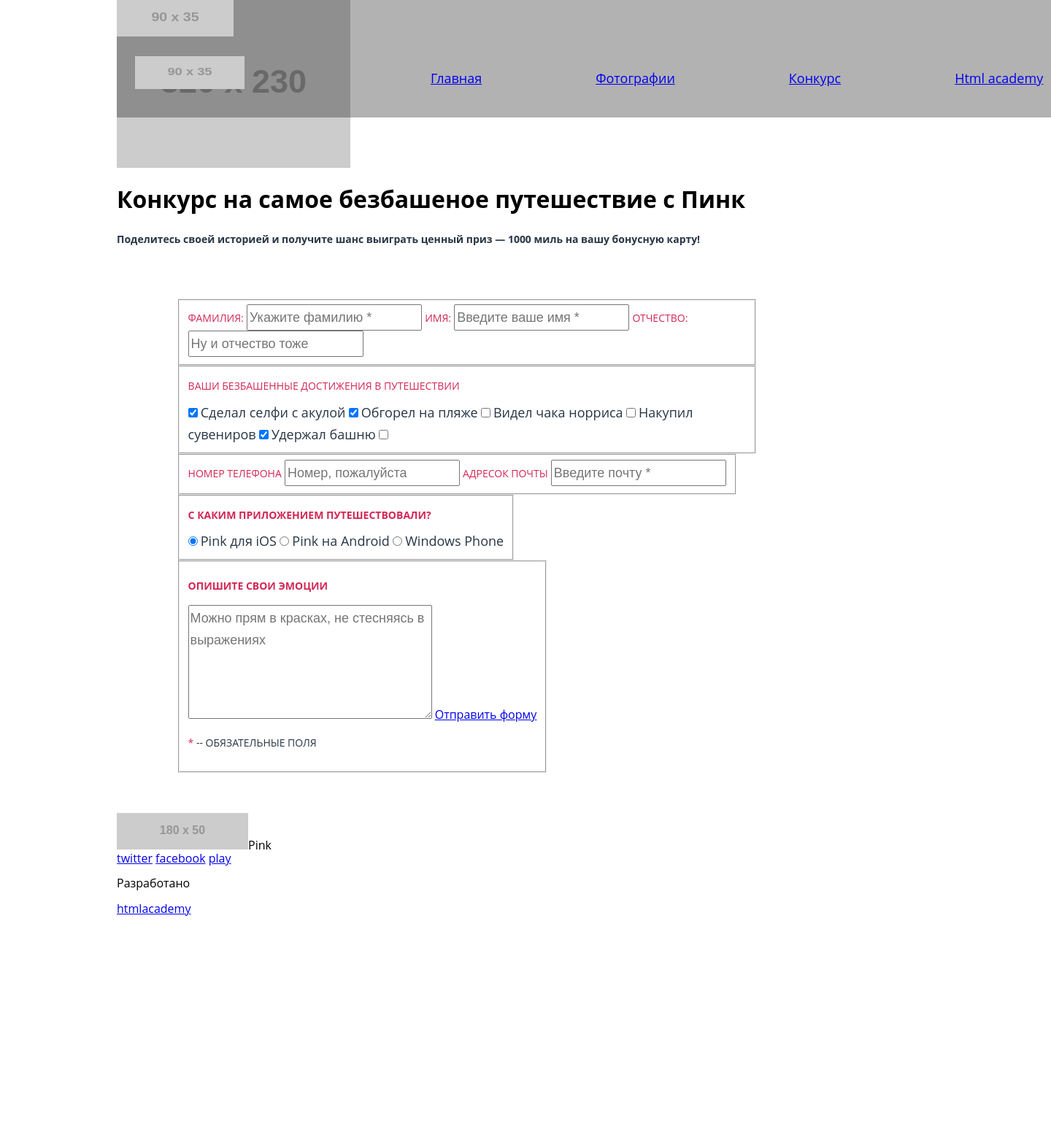
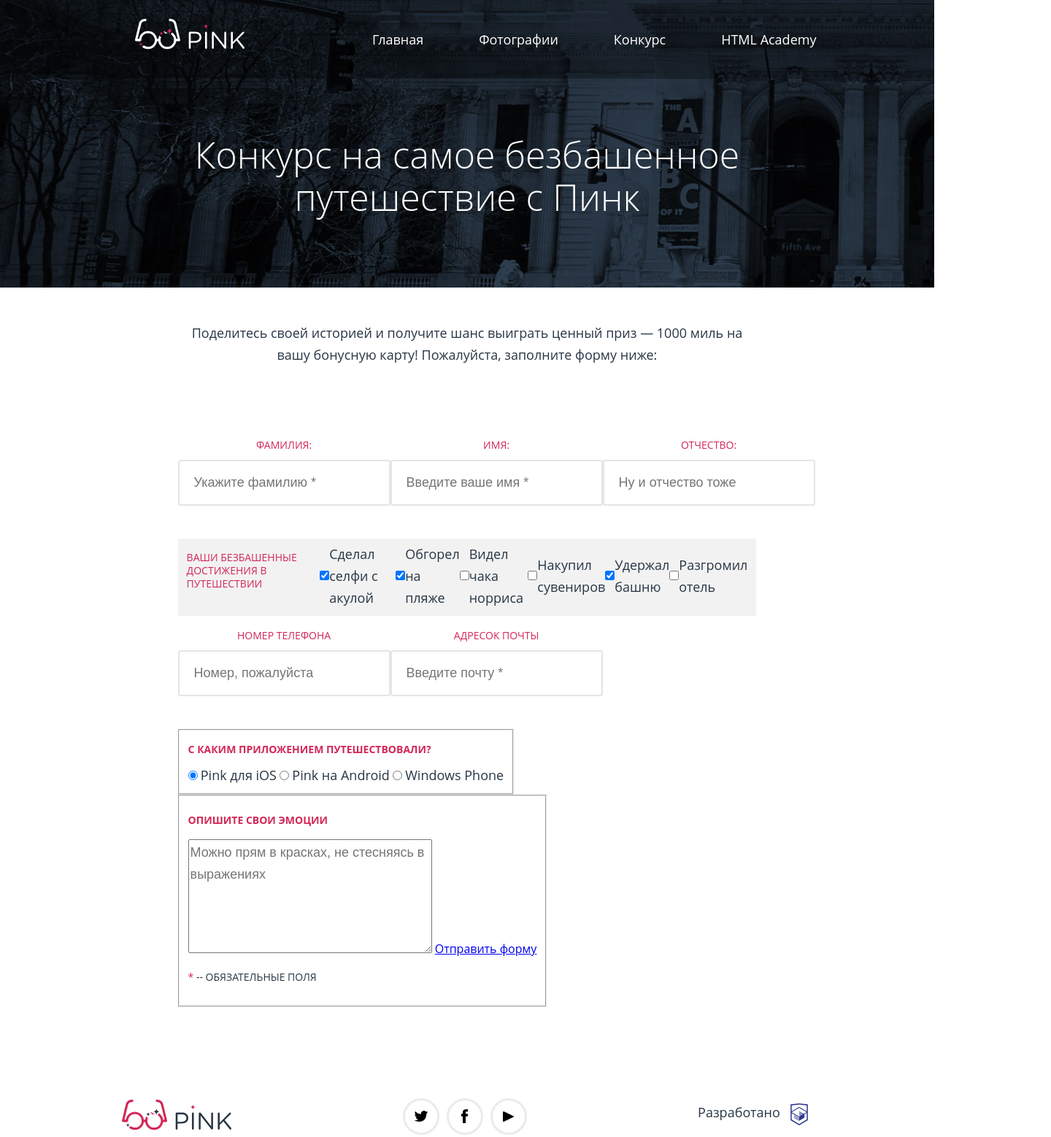
Before and after one commit to psychopathh/196790-pink, a website: page form.html in a window 1280 px wide. Shown: the whole page at 73% size, 1440 px wide, since content can reach past the window. Before the commit the page ends 1256 px from the top, so only its background shows below. Drawn offline with nearby package versions, Linux system fonts and the light colour scheme; files that its build step writes are made by us from their sources; placeholder pictures from the web are drawn by us.

Commit message:
начал делать форму

```diff
--- a/form.html
+++ b/form.html
@@ -7,81 +7,128 @@
   <link rel="stylesheet" href="css/style.css">
 </head>
 <body class="body">
+  <header class="main-header">
     <div class="wrapper">
-    <header class="main-header">
-      <a class="main-header__logo" href="#"><img class="header-logo__img" src="http://placehold.it/90x35" alt="Логотип"></a>
-      <div class="main-header__menu">
-        <a class="main-header__button" href="#"><img class="main-header__img" src="http://placehold.it/90x35" alt="меню"></a>
-      </div>
-      <div class="main-menu">
+      <div class="main-menu main-menu--active">
+        <div class="main-menu__control">
           <div class="main-logo">
-          <a class="main-logo__button" href="#"><img class="main-logo__img" src="http://placehold.it/90x35" alt="Логотип"></a>
+            <a class="main-logo__button" href="index.html">
+            <picture>
+            <source media="(min-width: 960px)" srcset="img/logo-pink-white-desktop.svg">
+            <source media="(min-width: 660px)" srcset="img/logo-pink-white-tablet.svg">
+              <img  class="main-logo__img" src="img/logo-pink-white-mobile.svg" width="75" height="25" alt="logo">
+            </picture>
+            </a>
           </div>
           <div class="main-close">
-          <a class="main-close__button" href="#"><img class="main-close__img" src="http://placehold.it/90x35" alt="крестик"></a>
+            <a class="main-close__button" href="#"><img class="main-close__img" src="img/icon-menu-cross.svg" alt="крестик"></a>
+          </div>
         </div>
         <nav class="main-menu__nav">
           <ul class="main-menu__list">
-            <li class="main-menu__item"><a class="main-menu__item" href="index.html">Главная</a></li>
-            <li class="main-menu__item"><a class="main-menu__item" href="photo.html">Фотографии</a></li>
-            <li class="main-menu__item"><a class="main-menu__item" href="form.html">Конкурс</a></li>
-            <li class="main-menu__item"><a class="main-menu__item" href="#">Html academy</a></li>
+            <li class="main-menu__item"><a class="main-menu__link" href="index.html">Главная</a></li>
+            <li class="main-menu__item"><a class="main-menu__link" href="photo.html">Фотографии</a></li>
+            <li class="main-menu__item"><a class="main-menu__link" href="form.html">Конкурс</a></li>
+            <li class="main-menu__item"><a class="main-menu__link" href="#">HTML Academy</a></li>
           </ul>
         </nav>
+      </div>
+      <div class="main-header__control main-header__control--active">
+        <div class="header-logo">
+          <a class="header-logo__button" href="index.html">
+          <picture>
+            <source media="(min-width: 660px)" srcset="img/logo-pink-white-tablet.svg">
+            <img  class="header-logo__img" src="img/logo-pink-white-mobile.svg" width="75" height="25" alt="logo">
+          </picture>
+          </a>
+        </div>
+        <div class="main-header__menu">
+          <a class="main-header__button" href="#"><img class="main-header__img" src="./img/icon-menu-burger.svg" alt="меню"></a>
+        </div>
+      </div>
     </div>
   </header>
   <main>
     <div class="top-picture">
-        <img class="top-picture__img" src="http://placehold.it/320x230" alt="изображение домов"/>
-        <div class="top-picture__title">
-          <h1 class="top-picture__head">
-            Конкурс на самое безбашеное путешествие с Пинк
+      <div class="wrapper">
+        <div class="top-picture__head">
+          <h1 class="top-picture__text">
+            Конкурс на самое безбашенное путешествие с Пинк
           </h1>
         </div>
       </div>
+    </div>
+    <div class="top-info">
+      <div class="wrapper">
+        <h2 class="top-info__title top-info__title--active">Поделитесь своей историей и получите шанс выиграть ценный приз — 1000 миль на вашу бонусную карту! <span class="top-info__span">Пожалуйста, заполните форму ниже:</span></h2>
+      </div>
+    </div>
     <div class="registration">
-        <h2 class="registration__title">Поделитесь своей историей и получите шанс выиграть ценный приз — 1000 миль на вашу бонусную карту! </h2>
+      <div class="wrapper">
         <form class="form">
           <fieldset class="info">
 
+            <div class="info__item">
               <label class="info__label" for="surname">Фамилия:</label>
               <input class="info__control" type="text" id="surname" placeholder="Укажите фамилию *">
+            </div>
 
+            <div class="info__item">
               <label class="info__label" for="name">Имя:</label>
               <input class="info__control" type="text" id="name" placeholder="Введите ваше имя *">
+            </div>
 
+            <div class="info__item">
               <label class="info__label" for="patronymic">Отчество:</label>
               <input class="info__control" type="text" id="patronymic" placeholder="Ну и отчество тоже">
+            </div>
 
           </fieldset>
-          <fieldset class="achievments">
+          <fieldset class="achievements">
             <h2 class="achievements__title">Ваши безбашенные достижения в путешествии</h2>
 
+            <div class="achievements__item">
               <input class="achievements__control" type="checkbox" id="shark" checked>
               <label class="achievements__label" for="shark">Сделал селфи с акулой</label>
+            </div>
 
+            <div class="achievements__item">
               <input class="achievements__control" type="checkbox" id="burn" checked>
               <label class="achievements__label" for="burn">Обгорел на пляже</label>
+            </div>
 
+            <div class="achievements__item">
               <input class="achievements__control" type="checkbox" id="chack">
               <label class="achievements__label" for="chack">Видел чака норриса</label>
+            </div>
 
+            <div class="achievements__item">
               <input class="achievements__control" type="checkbox" id="souvenir">
               <label class="achievements__label" for="souvenir">Накупил сувениров</label>
+            </div>
 
+            <div class="achievements__item">
               <input class="achievements__control" type="checkbox" id="tower" checked>
               <label class="achievements__label" for="tower">Удержал башню</label>
+            </div>
 
+            <div class="achievements__item">
               <input class="achievements__control" type="checkbox" id="hotel">
+              <label class="achievements__label" for="hotel">Разгромил отель</label>
+            </div>
 
           </fieldset>
           <fieldset class="adress">
 
+            <div class="adress__item">
               <label class="adress__label"  for="number">Номер телефона</label>
               <input class="adress__input" type="text" id="number" placeholder="Номер, пожалуйста">
+            </div>
 
+            <div class="adress__item">
               <label class="adress__label"  for="mail">Адресок почты</label>
               <input class="adress__input" type="text" id="mail" placeholder="Введите почту *">
+            </div>
 
           </fieldset>
           <fieldset class="interview">
@@ -109,19 +156,30 @@
           </fieldset>
         </form>
       </div>
+    </div>
   </main>
   <footer class="footer">
-      <a class="footer__logo"><img src="http://placehold.it/180x50" alt="logo">Pink</a>
-      <div class="socials">
-        <a class="socials__button socials__button--twitter" href="#">twitter</a>
-        <a class="socials__button socials__button--facebook" href="#">facebook</a>
-        <a class="socials__button socials__button--play" href="#">play</a>
+    <div class="wrapper">
+      <div class="footer-container">
+        <div class="footer__logotype">
+          <a class="footer__logo" href="#">
+            <picture>
+              <source media="(min-width: 960px)" srcset="img/logo-pink-blue-desktop.svg">
+                <img  class="main-logo__img" src="img/logo-pink-blue-mobile.svg" width="150" height="42" alt="logo">
+            </picture>
+          </a>
         </div>
-      <div class="footer-sign">
-        <p class="footer-sign__text">Разработано</p>
-        <a class="footer-sign__logoacademy" href="#">htmlacademy</a>
+        <div class="footer__socials">
+          <a class="footer__button footer__button--twitter" href="#">twitter</a>
+          <a class="footer__button footer__button--facebook" href="#">facebook</a>
+          <a class="footer__button footer__button--play" href="#">play</a>
+        </div>
+        <div class="footer__sign">
+          <p class="footer__text">Разработано</p>
+          <a class="footer__logoacademy" href="#">htmlacademy</a>
+        </div>
+      </div>
     </div>
   </footer>
-  </div>
 </body>
 </html>
--- a/sass/blocks/achievements.scss
+++ b/sass/blocks/achievements.scss
@@ -1,6 +1,16 @@
+.achievements {
+  display: flex;
+  border: none;
+  background: $color-concrete;
+}
 .achievements__title {
   @include decoration-title;
 }
 .achievements__label {
   @include decoration-text;
 }
+.achievements__item {
+    display: flex;
+    align-items: center;
+    justify-content: flex-start;
+}
--- a/sass/blocks/adress.scss
+++ b/sass/blocks/adress.scss
@@ -1,6 +1,29 @@
+.adress {
+  display: flex;
+  padding: 0;
+  margin-bottom: 45px;
+  border: none;
+}
+.adress__item {
+  display: flex;
+  flex-direction: column;
+  align-items: center;
+}
 .adress__label {
   @include decoration-label;
+  margin-bottom: 5px;
+  margin-top: 12px;
+  font-size: $font-size-title;
+  line-height: $line-height-text;
+  color: $text-cericered;
+  text-transform: uppercase;
 }
 .adress__input {
   @include decoration-text;
+  padding-bottom: 15px;
+  padding-top: 14px;
+  padding-left: 20px;
+  padding-right: 35px;
+  border: 2px solid #e5e5e5;
+  border-radius: 3px;
 }
--- a/sass/blocks/info.scss
+++ b/sass/blocks/info.scss
@@ -1,4 +1,18 @@
+.info {
+  display: flex;
+  padding: 0;
+  margin-bottom: 45px;
+  border: none;
+}
+.info__item {
+  display: flex;
+  flex-direction: column;
+  align-items: center;
+}
 .info__label {
+  @include decoration-label;
+  margin-bottom: 5px;
+  margin-top: 12px;
   font-size: $font-size-title;
   line-height: $line-height-text;
   color: $text-cericered;
@@ -6,4 +20,10 @@
 }
 .info__control {
   @include decoration-text;
+  padding-bottom: 15px;
+  padding-top: 14px;
+  padding-left: 20px;
+  padding-right: 35px;
+  border: 2px solid #e5e5e5;
+  border-radius: 3px;
 }
--- a/sass/blocks/main-menu.scss
+++ b/sass/blocks/main-menu.scss
@@ -26,7 +26,7 @@
   border-bottom: 1px solid $color-black;
   box-shadow: 0px 1px 0px rgba(255,255,255,0.2);
   @media($desktop-widths) {
-    margin-left: 78px;
+    margin-left: 76px;
     padding: 45px 0;
     border: none;
     box-shadow: none;
--- a/sass/blocks/top-info.scss
+++ b/sass/blocks/top-info.scss
@@ -23,3 +23,23 @@
     width: 580px;
   }
 }
+.top-info__span {
+  display: none;
+  @media($tablet-width) {
+    display: inline-block;
+  }
+  @media($desktop-widths) {
+    display: inline-block;
+  }
+}
+.top-info__title--active {
+  width: 275px;
+  padding-top: 47px;
+  padding-bottom: 27px;
+  @media($tablet-width) {
+    width: 490px;
+  }
+  @media($desktop-widths) {
+    width: 756px;
+  }
+}
--- /dev/null
+++ b/sass/blocks/top-picture.scss
@@ -0,0 +1,46 @@
+.top-picture {
+  background: url("../img/bg-back-mobile@1x.jpg") no-repeat ;
+  @media (min-resolution: 144dpi), (min-resolution: 1.5dppx) {
+    background: url("../img/bg-back-mobile@2x.jpg") no-repeat ;
+  }
+  @media($tablet-width) {
+    background: url("../img/bg-back-tablet@1x.jpg") no-repeat;
+    padding-top: 86px;
+    padding-bottom: 57px;
+    @media (min-resolution: 144dpi), (min-resolution: 1.5dppx) {
+      background: url("../img/bg-back-tablet@2x.jpg") no-repeat;
+    }
+  }
+  @media($desktop-widths) {
+    background: url("../img/bg-back-desktop@1x.jpg") no-repeat;
+    @media (min-resolution: 144dpi), (min-resolution: 1.5dppx) {
+      background: url("../img/bg-back-desktop@2x.jpg") no-repeat;
+    }
+  }
+}
+.top-picture__head {
+  width: 230px;
+  margin: 0 auto;
+  @media($tablet-width) {
+    width: 475px;
+  }
+  @media($desktop-widths) {
+    width: 750px;
+  }
+}
+.top-picture__text {
+  padding-top: 98px;
+  padding-bottom: 60px;
+  margin: 0;
+  font-size: 24px;
+  color: $color-white;
+  text-align: center;
+  font-weight: 300;
+  @media($tablet-width) {
+    font-size: 50px;
+    padding-bottom: 25px;
+  }
+  @media($desktop-widths) {
+    padding-bottom: 38px;
+  }
+}
--- a/sass/style.scss
+++ b/sass/style.scss
@@ -9,6 +9,7 @@
 @import "./sass/blocks/main-logo.scss";
 @import "./sass/blocks/main-menu.scss";
 @import "./sass/blocks/main-close.scss";
+@import "./sass/blocks/top-picture.scss";
 @import "./sass/blocks/top-title.scss";
 @import "./sass/blocks/top-info.scss";
 @import "./sass/blocks/photo-container.scss";
```
Lines whose indentation alone changed are shown as unchanged.
